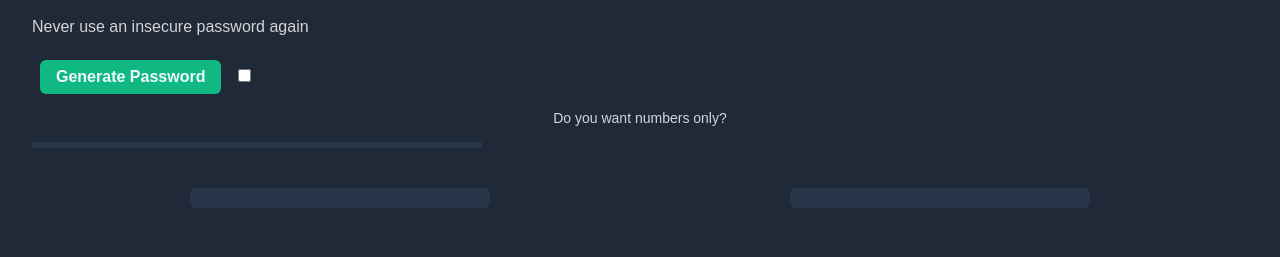
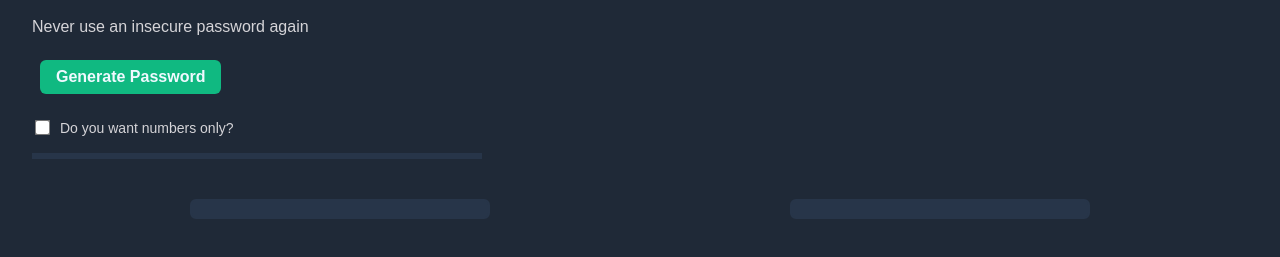
Before and after one commit to JvR-Hannes/Password-Generator, a plain HTML site: page index.html in a window 1280 px wide. Shown: the part 109-366 px from the top of the page. Drawn offline with Linux system fonts and the light colour scheme.

Commit message:
Adjusted CSS for layout issues

```diff
--- a/index.css
+++ b/index.css
@@ -11,6 +11,24 @@ body {
 h1 {
     color: #F0F9FF;
     font-size: 2rem;
+}
+
+.checkbox-wrapper {
+    display: flex;
+    align-items: center;
+    gap: 0.5rem;
+    margin: 1rem 0;
+}
+
+.checkbox-wrapper input[type="checkbox"] {
+    transform: scale(1.2); /* optional: makes checkbox a bit larger */
+    accent-color: #10B981; /* optional: matches theme */
+}
+
+.checkbox-wrapper label {
+    margin: 0;
+    font-size: 0.875rem;
+    color: #d5d4d8;
 }
 
 span {
--- a/index.html
+++ b/index.html
@@ -13,7 +13,10 @@
             <h1>Generate a<br><span>random password</span></h1>
             <p>Never use an insecure password again</p>
             <button onclick="generatePassword()">Generate Password</button>
-            <input type="checkbox" id="numbersOnly" onclick="numbersOnly()"><label for="numbersOnly">Do you want numbers only?</label>
+            <div class="checkbox-wrapper">
+                <input type="checkbox" id="numbersOnly" />
+                <label for="numbersOnly">Do you want numbers only?</label>
+            </div>
             <div id="line"></div>
             <div id="container">
                 <button id="keyOne"></button>
```
